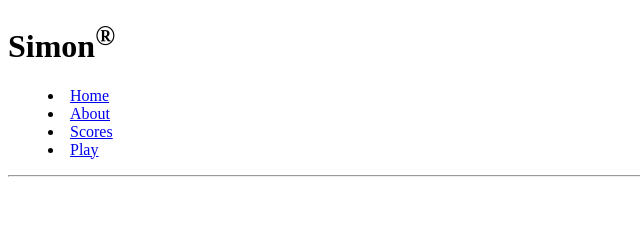
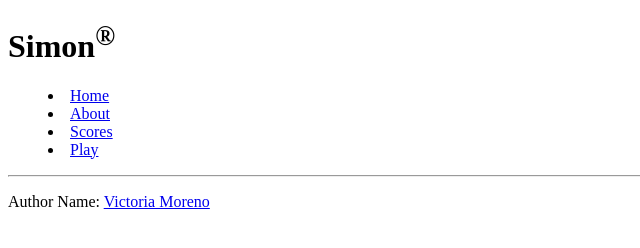
Before and after one commit to vmoreno02/simon, a plain HTML site: page play.html in a window 1280 px wide. Shown: the whole page, without its empty margins (0-640 px from the left). Drawn offline with Linux system fonts and the light colour scheme.

Commit message:
update: added common footer to score and play

```diff
--- a/play.html
+++ b/play.html
@@ -24,5 +24,11 @@
             <hr />
         </header>
 
+
+
+        <footer>
+            <p class="text-reset">Author Name:</span>
+            <a href="https://github.com/vmoreno02/simon">Victoria Moreno</a>
+        </footer>
     </body>
 </html>
```
Also changed, not shown: scores.html (+6 -0 lines).
